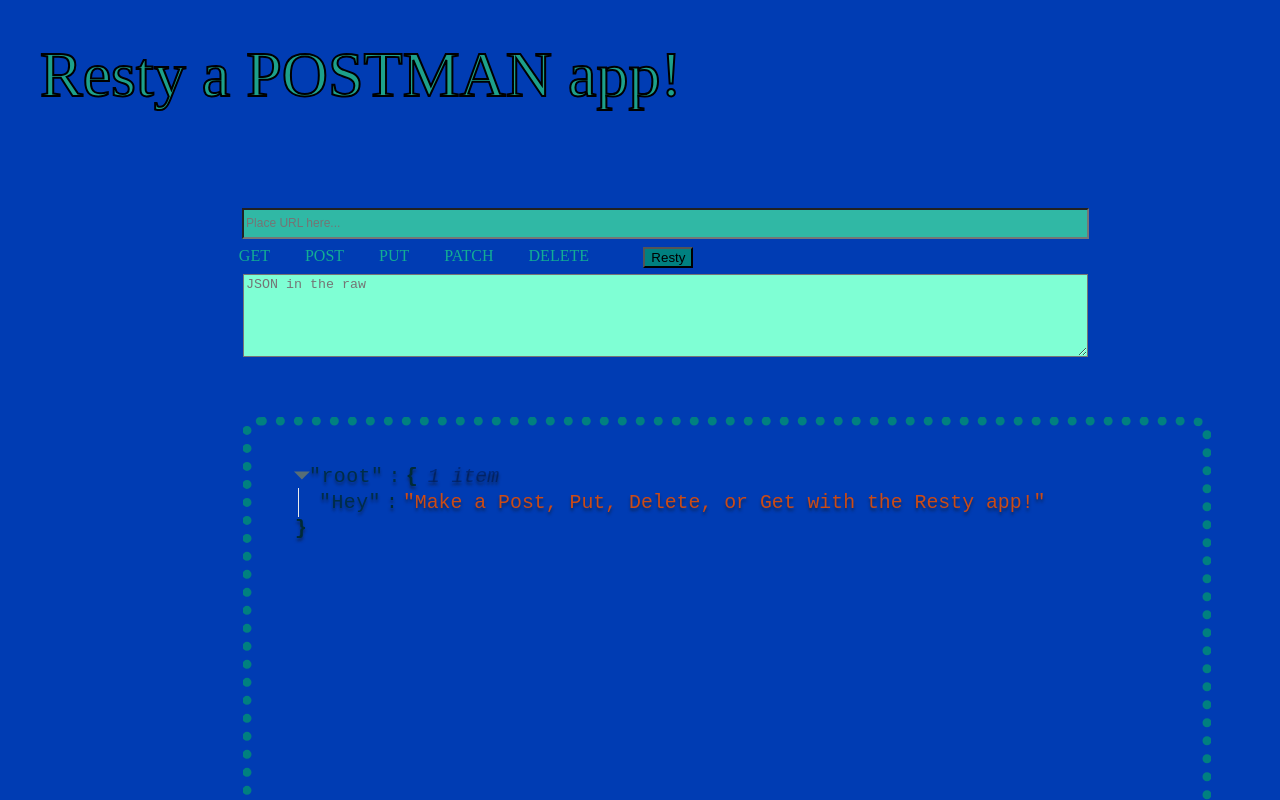
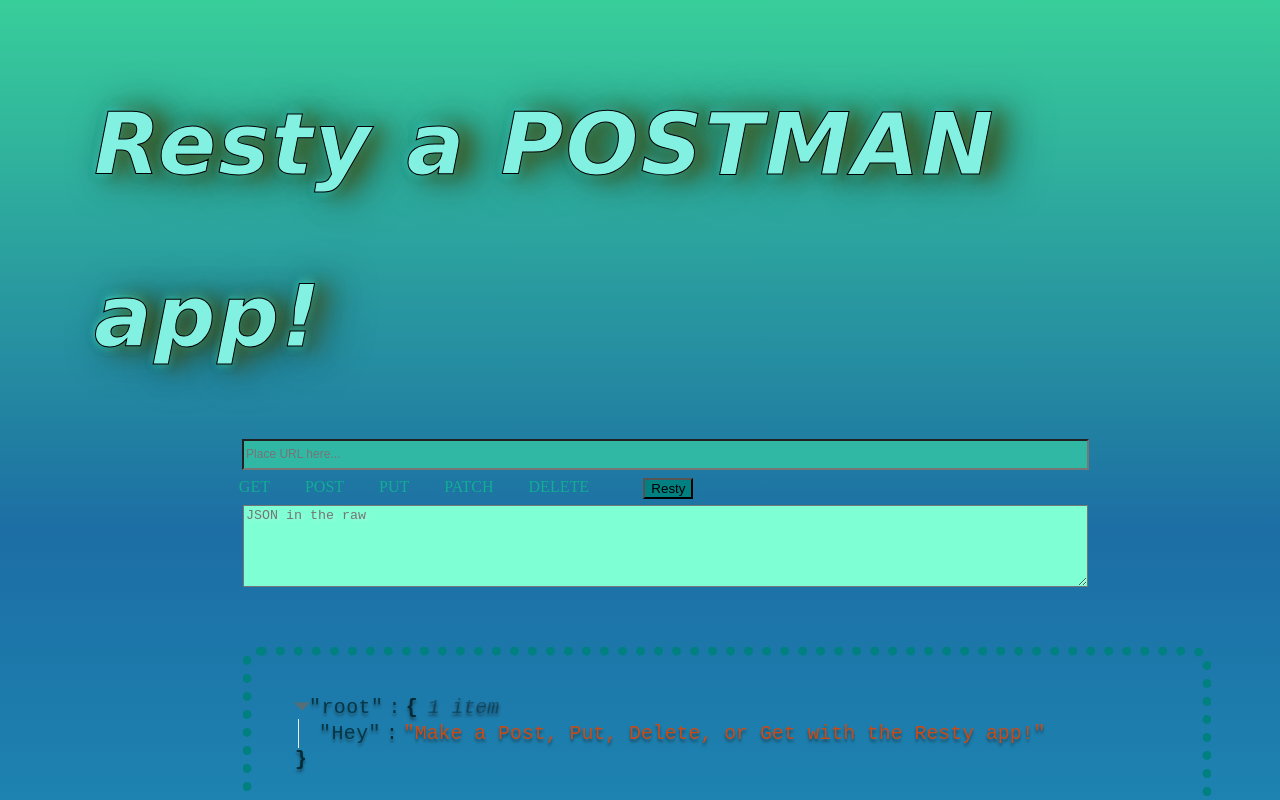
Before and after one commit to sarah-svg/lab29Resty, a React app: page / in a window 1280 px wide. Shown: the top 800 px of the page. Built offline with nearby package versions, Linux system fonts and the light colour scheme.

Commit message:
adding css

```diff
--- a/src/components/app/App.css
+++ b/src/components/app/App.css
@@ -2,4 +2,9 @@
     background-color: #003CB3;
     background-repeat: no-repeat;
     background-size: 100% ;
+    background: #38CE9A;
+background: -moz-linear-gradient(top, #38CE9A 0%, #1C6EA4 42%, #20A7C5 100%);
+background: -webkit-linear-gradient(top, #38CE9A 0%, #1C6EA4 42%, #20A7C5 100%);
+background: linear-gradient(to bottom, #38CE9A 0%, #1C6EA4 42%, #20A7C5 100%);
+
 }
--- a/src/components/resty/Display.css
+++ b/src/components/resty/Display.css
@@ -15,4 +15,5 @@
   background-clip: text;
   font-size: 1.24rem;
   text-shadow: 0px 3px 3px rgba(20, 19, 19, 0.5);
+
 }
--- a/src/components/resty/Form.css
+++ b/src/components/resty/Form.css
@@ -24,7 +24,7 @@
 
       label{
         color: rgb(18, 173, 148);
-        padding: 4px 16px;
+        padding: 9px 16px;
         cursor: pointer;
       }
 
@@ -56,6 +56,9 @@
       width: 80%;
       height: 6vw;
       align-self: center;
+      color: rgba(0,0,0,.6);
+      /* background: #6e6e6e; */
+      text-shadow: 3px 2px 3px rgba(255,255,255,.2);
     }
   }
 
--- a/src/components/resty/Home.css
+++ b/src/components/resty/Home.css
@@ -1,17 +1,30 @@
 .Header{
 
-    color: rgb(29, 161, 139);
+    color: rgb(131, 241, 225);
     height: 8em;
     line-height: 4em;
     padding: 0 2em;
-    font-family: 'Fantsay', serif;
+    font-family: "Comic Sans MS", cursive, sans-serif;
+    font-size: 43px;
+    letter-spacing: 2px;
+    word-spacing: 2px;
+    font-weight: 700;
+    text-decoration: none solid rgb(0, 0, 0);
+    font-style: italic;
+    font-variant: normal;
+    text-transform: none;
     margin-bottom: 2rem;
+    text-shadow: 12px 2px 18px rgba(77,66,0,0.5),
+      15px 2px 30px rgba(64,77,0,0.5), 17px 2px 45px rgba(0, 0, 0, 0.5),
+       2px 2px 2px rgba(35,206,204,0), 0px 2px 8px rgba(98, 235, 232, 0.27),
+       0px 2px 8px rgba(15,202,206,0.27), 0px 2px 8px rgba(17,206,178,0.27),
+       0px -3px 13px rgba(17,206,178,0.27), 0px -3px 0px rgba(17,206,178,0.27),
+        0px -3px 0px rgba(89,215,226,0.27), 0px -3px 10px rgba(125, 236, 247, 0.27),
+        0px -3px 10px rgba(89,215,226,0.27);
+
+    h1{
+      -webkit-text-stroke: 1px black;
 
 
-    h1{
-      -webkit-text-stroke: 2px black;
-
-      font-size: 4em;
-      font-weight: 500;
     }
   }
```
